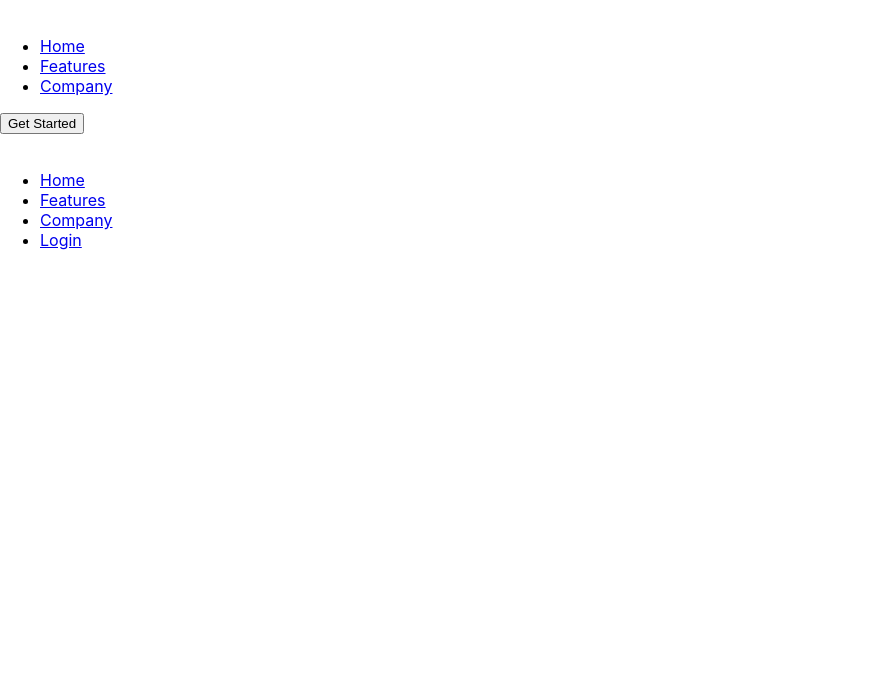
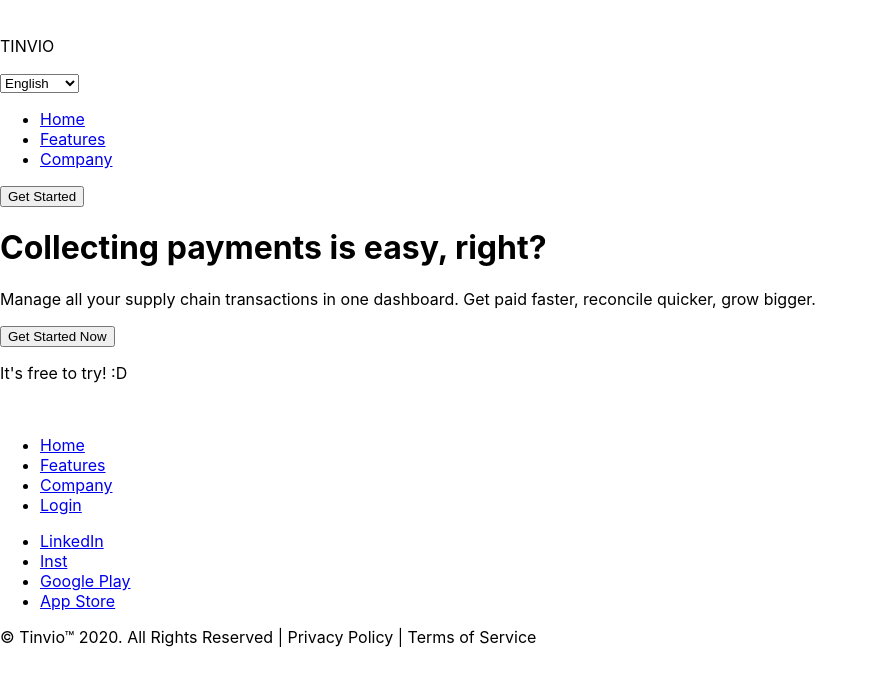
Before and after one commit to Danila-Fateev/serverless-academy-tinvio, a React (Create React App) app in the folder my-app/: page / in a window 1280 px wide. Shown: the top 686 px of the page, without its empty margins (0-878 px from the left). Built offline with nearby package versions, Linux system fonts and the light colour scheme.

Commit message:
New Components

```diff
--- a/my-app/src/App.js
+++ b/my-app/src/App.js
@@ -1,12 +1,14 @@
 import "./App.css";
 import { Route, Routes } from "react-router-dom";
 import SharedLayout from "./components/SharedLayout";
+import HomePage from "./pages/HomePage";
 function App() {
   return (
     <>
-      <SharedLayout />
       <Routes>
-        <Route path="/" element={<p />} />
+        <Route path="/" element={<SharedLayout />}>
+          <Route index element={<HomePage />} />
+        </Route>
       </Routes>
     </>
   );
--- a/my-app/src/components/Footer.jsx
+++ b/my-app/src/components/Footer.jsx
@@ -2,7 +2,7 @@ import { Link } from "react-router-dom";
 
 function Footer() {
   return (
-    <>
+    <footer>
       <img src="" alt="" />
       <ul>
         <li>
@@ -18,7 +18,24 @@ function Footer() {
           <Link>Login</Link>
         </li>
       </ul>
-    </>
+      <ul>
+        <li>
+          <a href="/">LinkedIn</a>
+        </li>
+        <li>
+          <a href="/">Inst</a>
+        </li>
+        <li>
+          <a href="/">Google Play</a>
+        </li>
+        <li>
+          <a href="/">App Store</a>
+        </li>
+      </ul>
+      <p>
+        © Tinvio™ 2020. All Rights Reserved | Privacy Policy | Terms of Service
+      </p>
+    </footer>
   );
 }
 
--- a/my-app/src/components/Header.jsx
+++ b/my-app/src/components/Header.jsx
@@ -5,6 +5,13 @@ function Header() {
     <>
       <header>
         <img src="" alt="" />
+        <p>TINVIO</p>
+        <select name="lang" id="langSelect">
+          <option value="en">English</option>
+          <option value="ua">Ukrainian</option>
+          <option value="ru">Russian</option>
+          <option value="fr">French</option>
+        </select>
         <nav>
           <ul>
             <li>
--- /dev/null
+++ b/my-app/src/components/Hero.jsx
@@ -0,0 +1,17 @@
+function Hero() {
+  return (
+    <>
+      <h1>
+        Collecting payments <span>is easy</span>, right?
+      </h1>
+      <p>
+        Manage all your supply chain transactions in one dashboard. Get paid
+        faster, reconcile quicker, grow bigger.
+      </p>
+      <button>Get Started Now</button>
+      <p>It's free to try! :D</p>
+    </>
+  );
+}
+
+export default Hero;
--- a/my-app/src/components/SharedLayout.jsx
+++ b/my-app/src/components/SharedLayout.jsx
@@ -5,12 +5,12 @@ function SharedLayout() {
   return (
     <>
       <Header />
+
       <main>
         <Outlet />
       </main>
-      <footer>
-        <Footer />
-      </footer>
+
+      <Footer />
     </>
   );
 }
--- a/my-app/src/pages/HomePage.jsx
+++ b/my-app/src/pages/HomePage.jsx
@@ -1,7 +1,9 @@
+import Hero from "../components/Hero";
+
 function HomePage() {
   return (
     <>
-      <p>Hello HELLO HELL HELLOOOOOOU!</p>
+      <Hero />
     </>
   );
 }
```
Also changed, not shown: my-app/src/components/Container.jsx (added, +11 -0 lines), my-app/src/components/Section.jsx (added, +11 -0 lines).
